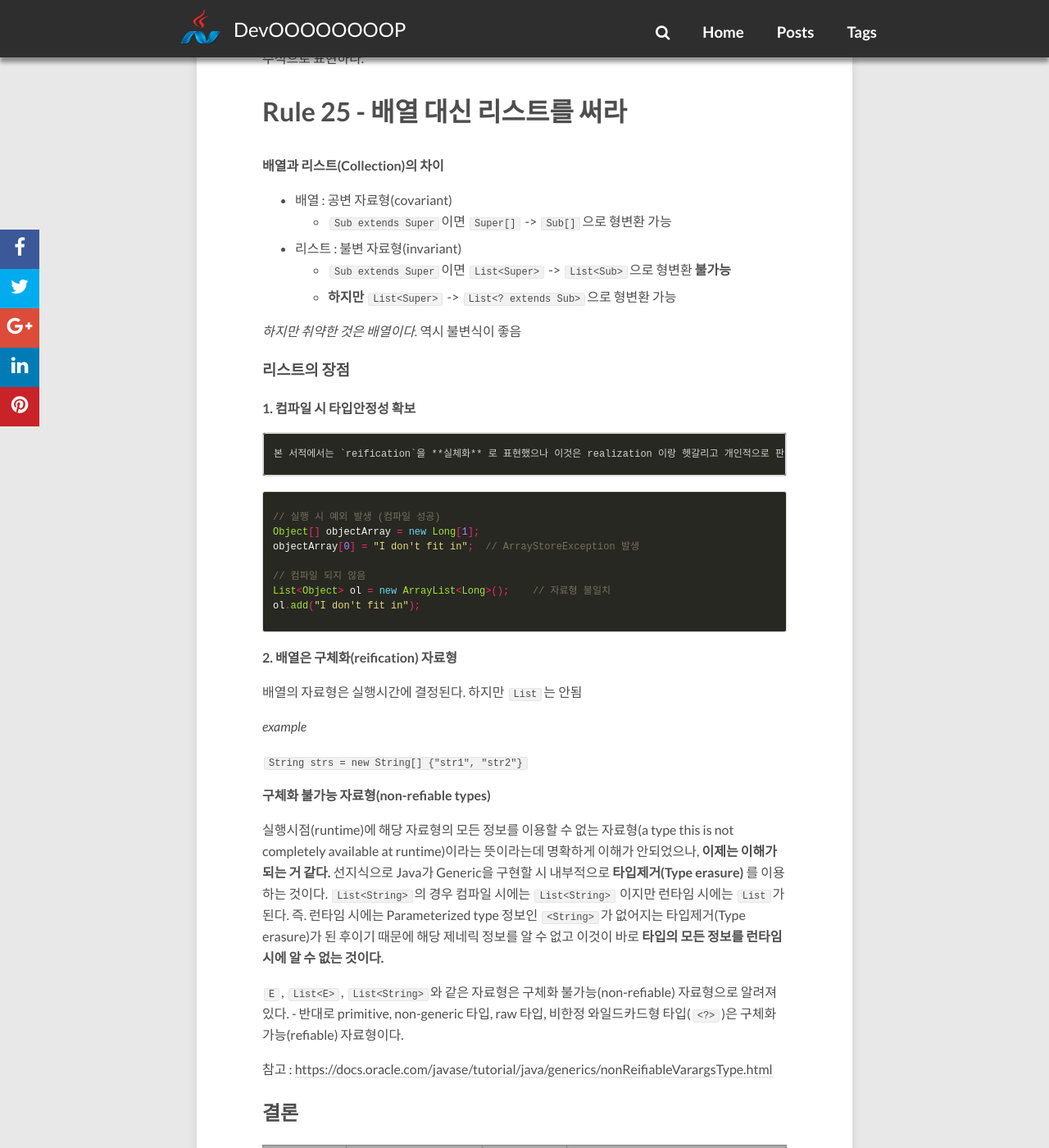
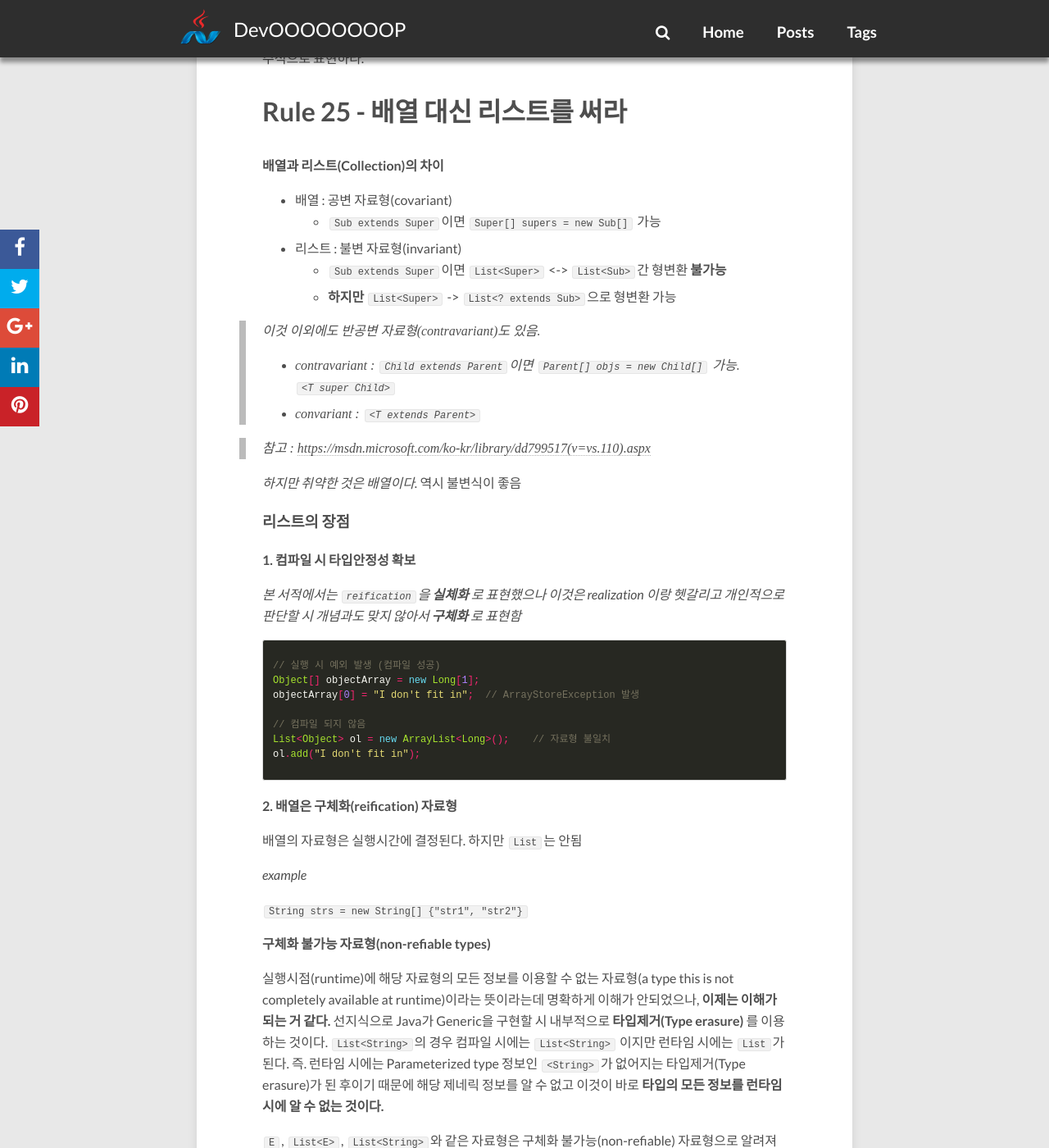
Before and after one commit to redutan/redutan.github.io, a Jekyll site: the page built from _posts/2016/2016-03-03-effective-java2-chapter05.markdown, in a window 1280 px wide and 1400 px high, scrolled down 2246 px. Shown: the whole window at 82% size. Built offline with Jekyll 4.4.1, drawn with Linux system fonts in a browser that asks for light colours; nearby versions of some CDN libraries; comment, search, counter and statistics services are not loaded.

Commit message:
리팩토링 제네릭 내용 일부 수정

```diff
--- a/_posts/2016/2016-03-03-effective-java2-chapter05.markdown
+++ b/_posts/2016/2016-03-03-effective-java2-chapter05.markdown
@@ -81,10 +81,17 @@ Set<Lark> exaltation = new HashSet();
 **배열과 리스트(Collection)의 차이**
 
 - 배열 : 공변 자료형(covariant)
-    - `Sub extends Super`이면 `Super[]` -> `Sub[]`으로 형변환 가능
+    - `Sub extends Super`이면 `Super[] supers = new Sub[]` 가능
 - 리스트 : 불변 자료형(invariant)
-    - `Sub extends Super`이면 `List<Super>` -> `List<Sub>`으로 형변환 **불가능**
+    - `Sub extends Super`이면 `List<Super>` <-> `List<Sub>`간 형변환 **불가능**
     - **하지만** `List<Super>` -> `List<? extends Sub>`으로 형변환 가능
+
+> 이것 이외에도 반공변 자료형(contravariant)도 있음.
+>
+- contravariant : `Child extends Parent`이면 `Parent[] objs = new Child[]` 가능. `<T super Child>`
+- convariant : `<T extends Parent>`
+
+> 참고 : [https://msdn.microsoft.com/ko-kr/library/dd799517(v=vs.110).aspx](https://msdn.microsoft.com/ko-kr/library/dd799517(v=vs.110).aspx)
 
 *하지만 취약한 것은 배열이다.* 역시 불변식이 좋음
 
@@ -92,7 +99,7 @@ Set<Lark> exaltation = new HashSet();
 
 **1. 컴파일 시 타입안정성 확보**
 
-    본 서적에서는 `reification`을 **실체화** 로 표현했으나 이것은 realization 이랑 헷갈리고 개인적으로 판단할 시 개념과도 맞지 않아서 **구체화** 로 표현함
+_본 서적에서는 `reification`을 **실체화** 로 표현했으나 이것은 realization 이랑 헷갈리고 개인적으로 판단할 시 개념과도 맞지 않아서 **구체화** 로 표현함_
 
 {% highlight java %}
 // 실행 시 예외 발생 (컴파일 성공)
```
Also changed, not shown: other parts of _posts/2016/2016-03-03-effective-java2-chapter05.markdown (+1 -1 lines).
